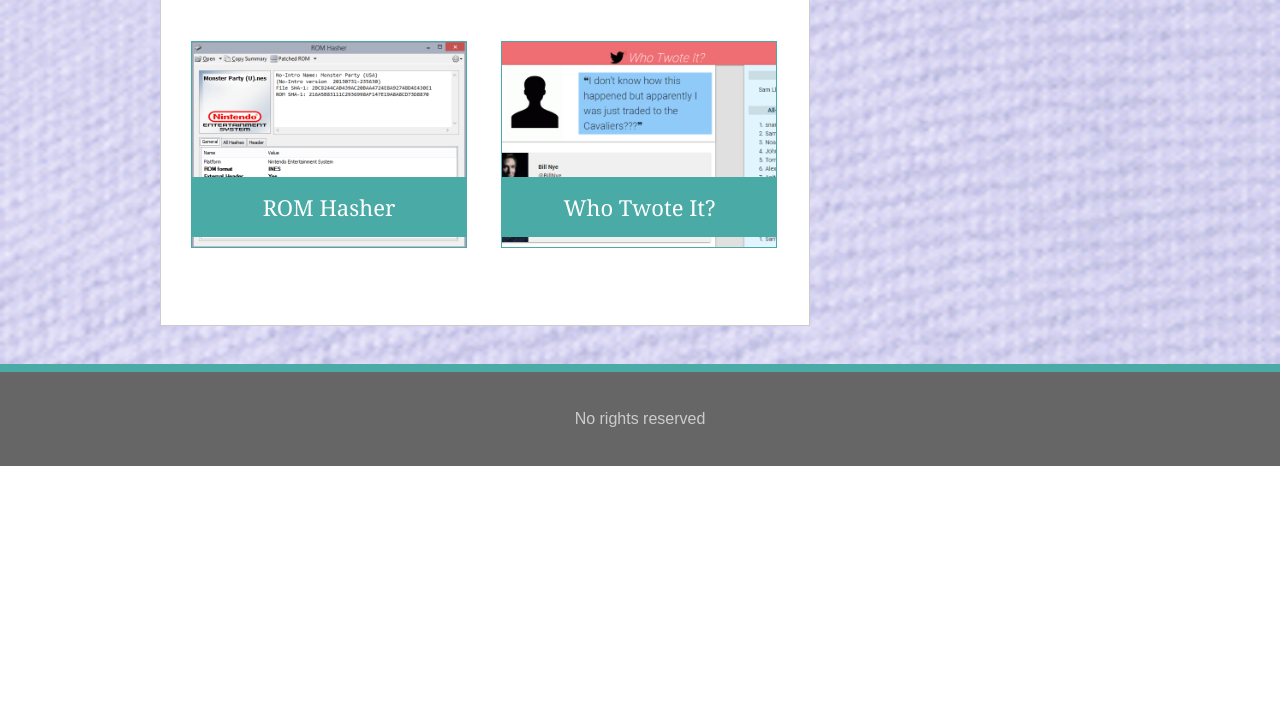
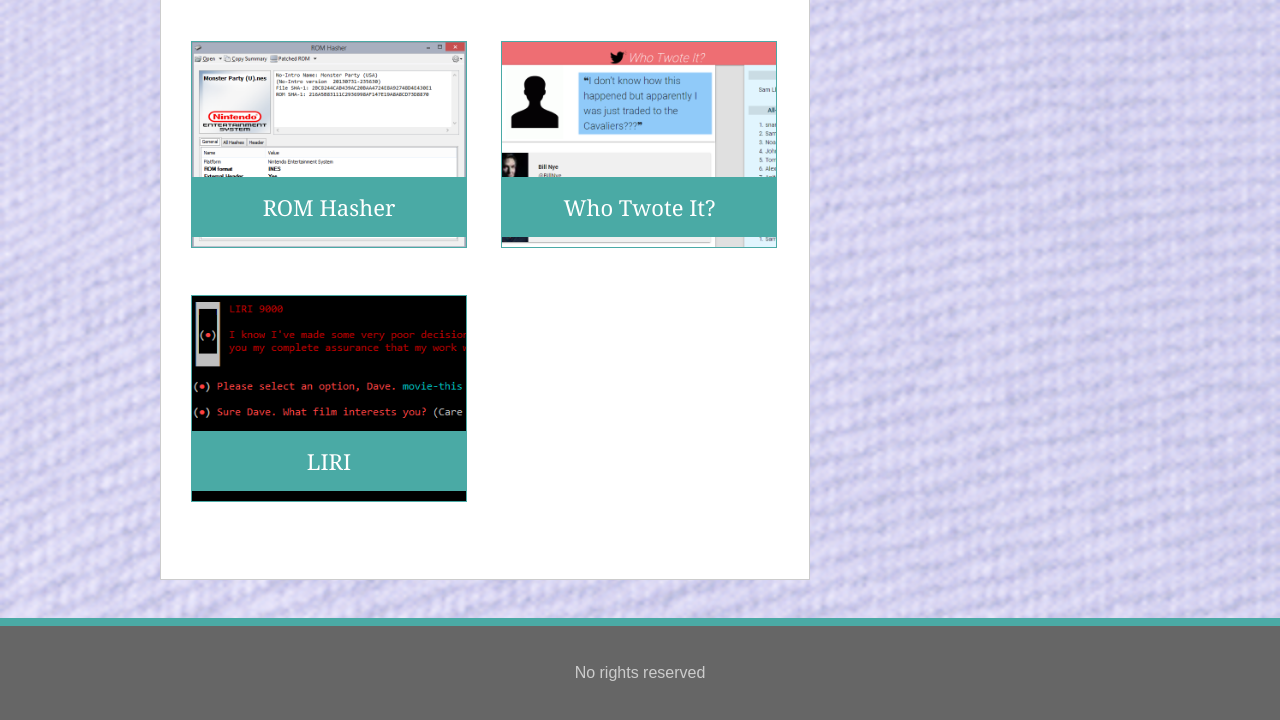
Before and after one commit to snarfblam/Responsive-Portfolio, a plain HTML site: page portfolio.html in a window 1280 px wide. Shown: the part 975-1695 px from the top of the page. Before the commit the page ends 1441 px from the top, so only its background shows below. Drawn offline with Linux system fonts and the light colour scheme.

Commit message:
Added LIRI

```diff
--- a/portfolio.html
+++ b/portfolio.html
@@ -84,6 +84,12 @@
 								<img src="assets/images/twote.png" class="portfolioImage" alt="Who Twote It?">
 							</a>
 						</li>
+						<li>
+							<a href="https://github.com/snarfblam/liri-node-app/">
+								<h3>LIRI</h3>
+								<img src="assets/images/lirithumb.png" class="portfolioImage" alt="LIRI 9000">
+							</a>
+						</li>
 					</ul>
 				</article>
 				<aside>
```
Also changed, not shown: assets/images/lirithumb.png (added).
